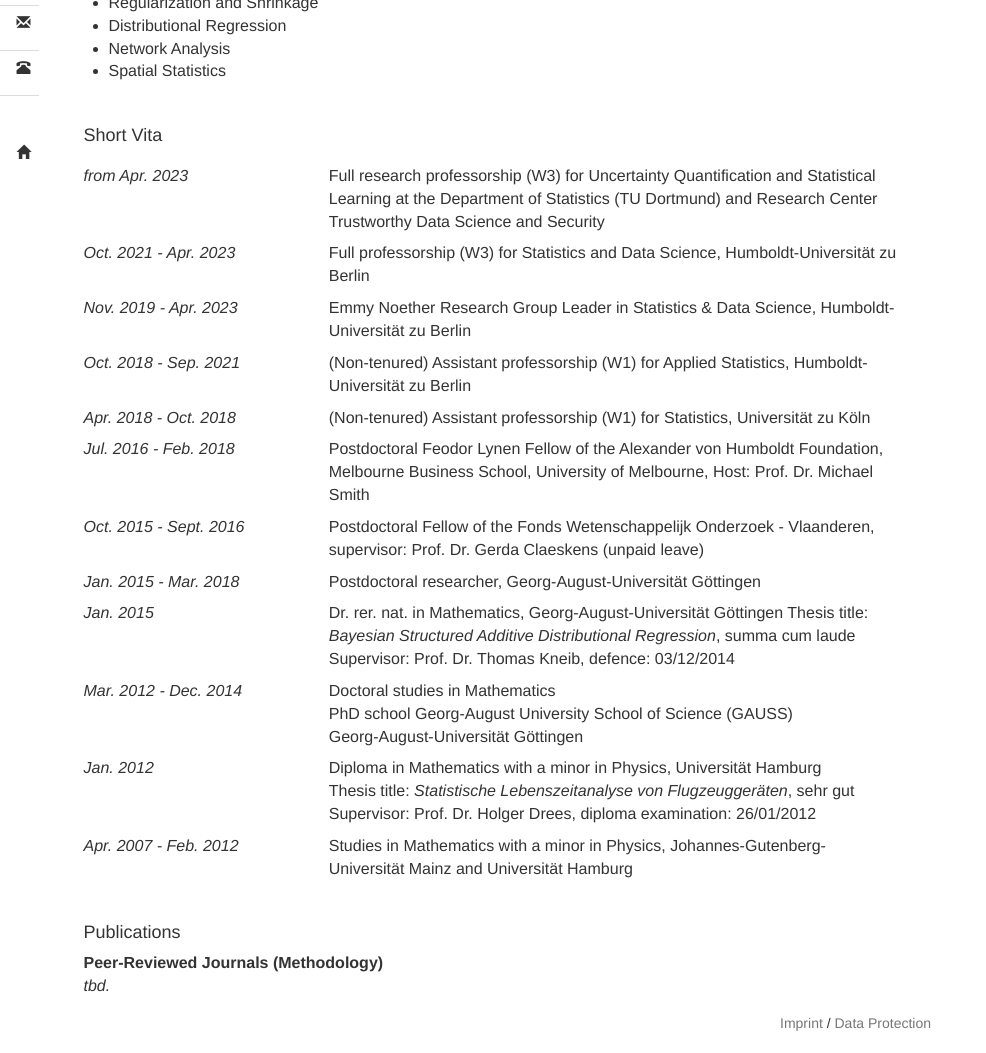
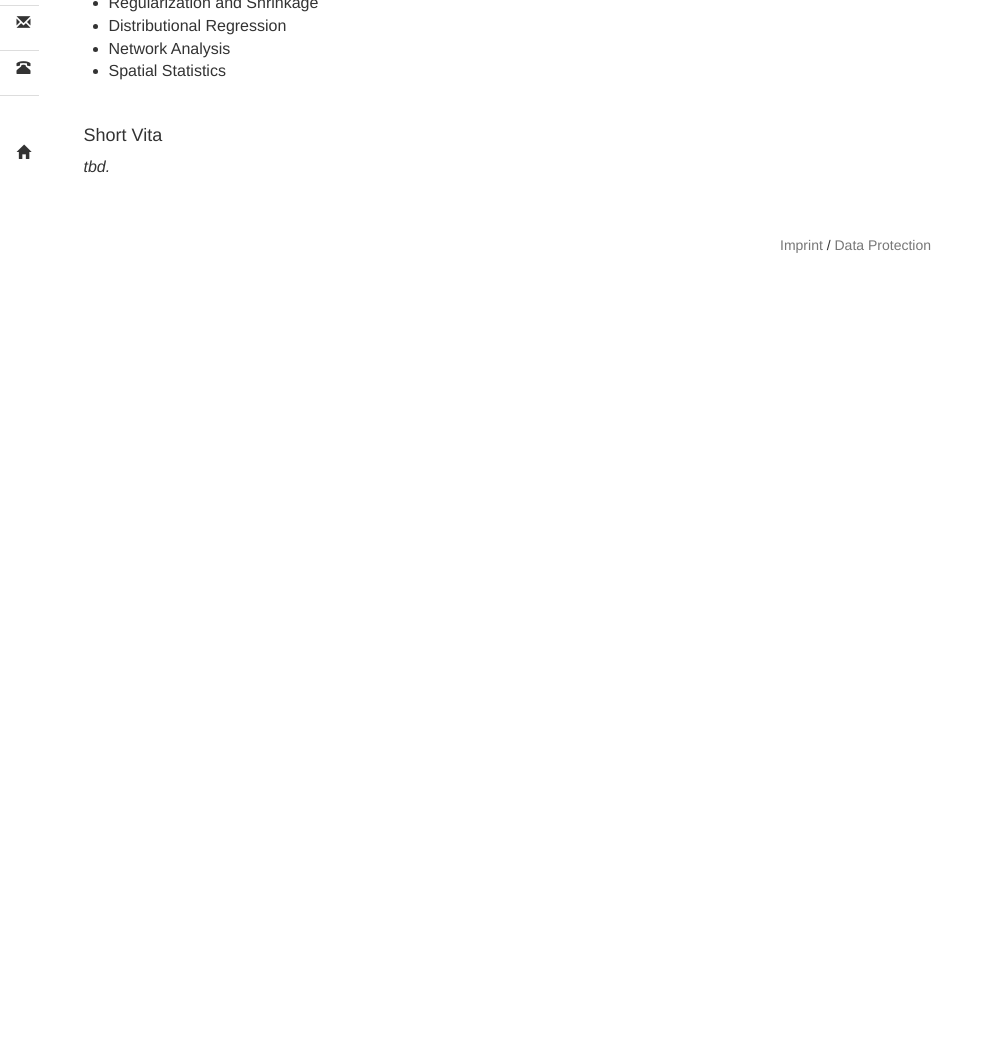
Before and after one commit to kleinlab-statml/kleinlab-statml.github.io, a plain HTML site: page team/klein.html in a window 1280 px wide. Shown: the part 526-1579 px from the top of the page, 294-1280 px from the left. After the commit the page ends 801 px from the top, so only its background shows below. Drawn offline with Linux system fonts and the light colour scheme; files whose address does not match are found by name.

Commit message:
Update short vita

```diff
--- a/team/klein.html
+++ b/team/klein.html
@@ -182,70 +182,7 @@
 		<br>
 
 			<h4>Short Vita</h4>
-			 <table style="width:100%">
-                        <tr>
-                        <td style="width: 30%; vertical-align: top"><i>from Apr. 2023</i> </td>
-                        <td>Full research professorship (W3) for Uncertainty Quantification and Statistical Learning at the Department of Statistics (TU Dortmund) and Research Center Trustworthy Data Science and Security</td>
-                        </tr>
-                        <tr>
-                        <td style="width: 30%; vertical-align: top"><i>Oct. 2021 - Apr. 2023</i> </td>
-                        <td>Full professorship (W3) for Statistics and Data Science, Humboldt-Universität zu Berlin</td>
-                        </tr>
-                        <tr>
-                        <td style="width: 30%; vertical-align: top"><i>Nov. 2019 - Apr. 2023</i> </td>
-                        <td>Emmy Noether Research Group Leader in Statistics & Data Science, Humboldt-Universität zu Berlin</td>
-                        </tr>
-                        <tr>
-                        <td style="width: 30%; vertical-align: top"><i>Oct. 2018 - Sep. 2021</i> </td>
-                        <td>(Non-tenured) Assistant professorship (W1) for Applied Statistics, Humboldt-Universität zu Berlin</td>
-                        </tr>
-                        <tr>
-                        <td style="width: 30%; vertical-align: top"><i>Apr. 2018 - Oct. 2018</i> </td>
-                        <td>(Non-tenured) Assistant professorship (W1) for Statistics, Universität zu Köln</td>
-                        </tr>
-                        <tr>
-                        <td style="width: 30%; vertical-align: top"><i>Jul. 2016 - Feb. 2018</i> </td>
-                        <td>Postdoctoral Feodor Lynen Fellow of the Alexander von Humboldt Foundation, Melbourne Business School, University of Melbourne, Host: Prof. Dr. Michael Smith</td>
-                        </tr>
-                        <tr>
-                        <td style="width: 30%; vertical-align: top"><i>Oct. 2015 - Sept. 2016</i> </td>
-                        <td>Postdoctoral Fellow of the Fonds Wetenschappelijk Onderzoek - Vlaanderen, supervisor: Prof. Dr. Gerda Claeskens (unpaid leave)</td>
-                        </tr>
-                        <tr>
-                        <td style="width: 30%; vertical-align: top"><i>Jan. 2015 - Mar. 2018</i> </td>
-                        <td>Postdoctoral researcher, Georg-August-Universität Göttingen</td>
-                        </tr>
-                        <tr>
-                        <td style="width: 30%; vertical-align: top"><i>Jan. 2015</i> </td>
-                        <td>Dr. rer. nat. in Mathematics, Georg-August-Universität Göttingen
-                            Thesis title: <i>Bayesian Structured Additive Distributional Regression</i>, summa cum laude <br>
-                            Supervisor: Prof. Dr. Thomas Kneib, defence: 03/12/2014</td>
-                        </tr>
-                        <tr>
-                        <td style="width: 30%; vertical-align: top"><i>Mar. 2012 - Dec. 2014</i> </td>
-                        <td> Doctoral studies in Mathematics <br>
-                            PhD school Georg-August University School of Science (GAUSS) <br>
-                            Georg-August-Universität Göttingen</td>
-                        </tr>
-                        <tr>
-                        <td style="width: 30%; vertical-align: top"><i>Jan. 2012</i> </td>
-                        <td>Diploma in Mathematics with a minor in Physics, Universität Hamburg <br>
-                            Thesis title: <i>Statistische Lebenszeitanalyse von Flugzeuggeräten</i>, sehr gut <br>
-                            Supervisor: Prof. Dr. Holger Drees, diploma examination: 26/01/2012</td>
-                        </tr>
-                        <tr>
-                        <td style="width: 30%; vertical-align: top"><i>Apr. 2007 - Feb. 2012</i> </td>
-                        <td>Studies in Mathematics with a minor in Physics, Johannes-Gutenberg-Universität Mainz and Universität Hamburg</td>
-                        </tr>
-                    </table>
-
-					<br>
-
-					<h4>Publications</h4>
-
-						<b>Peer-Reviewed Journals (Methodology)</b>
-						<br>
-							<i>tbd.</i>
+			<i>tbd.</i>
 
 
              </div>
```
Also changed, not shown: index.html (+1 -1 lines).
